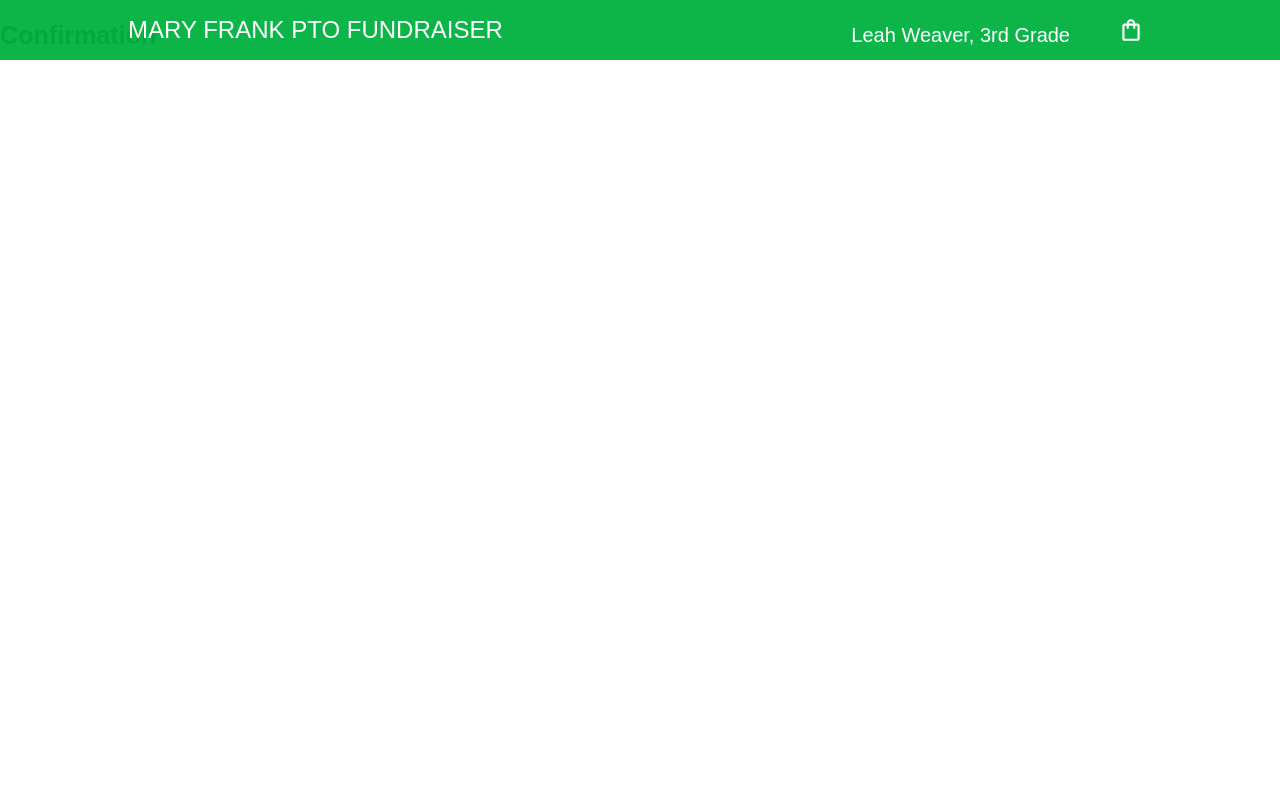
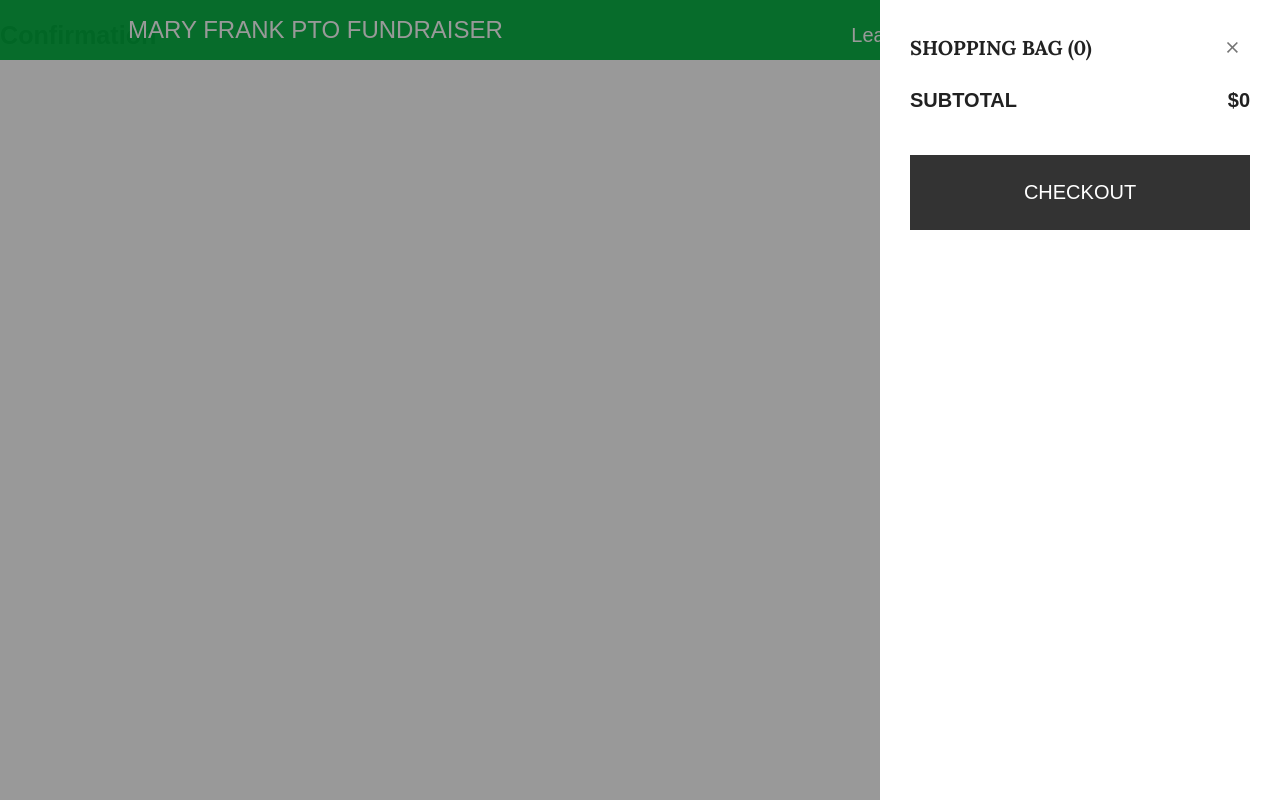
Before and after one commit to stepweaver/fundraiser, a React (Vite) app: page /checkout/confirmation in a window 1280 px wide. Both pictures are taken after a click on the button 1131 px from the left and 30 px from the top of the page. Built offline with nearby package versions, Linux system fonts and the light colour scheme.

Commit message:
Create CartMenu component

```diff
--- a/src/App.jsx
+++ b/src/App.jsx
@@ -9,6 +9,7 @@ import Home from './pages/home/Home';
 import Checkout from './pages/checkout/Checkout';
 import Confirmation from './pages/checkout/Confirmation';
 import Navbar from './pages/global/Navbar';
+import CartMenu from './pages/global/CartMenu';
 
 const ScrollToTop = () => {
   const { pathname } = useLocation();
@@ -31,6 +32,7 @@ function App() {
           <Route path='checkout' element={<Checkout />} />
           <Route path='checkout/confirmation' element={<Confirmation />} />
         </Routes>
+        <CartMenu />
       </Router>
     </div>
   );
--- /dev/null
+++ b/src/pages/global/CartMenu.jsx
@@ -0,0 +1,172 @@
+import { Box, Button, Divider, IconButton, Typography } from '@mui/material';
+import { useSelector, useDispatch } from 'react-redux';
+import CloseIcon from '@mui/icons-material/Close';
+import AddIcon from '@mui/icons-material/Add';
+import RemoveIcon from '@mui/icons-material/Remove';
+import styled from '@emotion/styled';
+import { shades } from '../../theme';
+import {
+  decreaseCount,
+  increaseCount,
+  removeFromCart,
+  setIsCartOpen
+} from '../../state';
+import { useNavigate } from 'react-router-dom';
+
+const FlexBox = styled(Box)`
+  display: flex;
+  justify-content: space-between;
+  align-items: center;
+`;
+
+const CartMenu = () => {
+  const navigate = useNavigate();
+  const dispatch = useDispatch();
+  const cart = useSelector((state) => state.cart.cart);
+  const isCartOpen = useSelector((state) => state.cart.isCartOpen);
+
+  const totalPrice = cart.reduce((total, item) => {
+    return total + item.count * item.attributes.price;
+  }, 0);
+
+  return (
+    <Box // Overlay
+      display={isCartOpen ? 'block' : 'none'}
+      backgroundColor='rgba(0, 0, 0, 0.4)'
+      position='fixed'
+      zIndex={10}
+      width='100%'
+      height='100%'
+      left='0'
+      top='0'
+      overflow='auto'
+    >
+      {/* MODAL */}
+      <Box
+        position='fixed'
+        right='0'
+        bottom='0'
+        width='max(400px, 30%)'
+        height='100%'
+        backgroundColor='white'
+      >
+        <Box padding='30px' overflow='auto' height='100%'>
+          {/* HEADER */}
+          <FlexBox mb='15px'>
+            <Typography variant='h3' fontWeight='bold'>
+              SHOPPING BAG ({cart.length})
+            </Typography>
+            <IconButton onClick={() => dispatch(setIsCartOpen(false))}>
+              <CloseIcon />
+            </IconButton>
+          </FlexBox>
+          {/* CART LIST */}
+          <Box>
+            {cart.map((item) => {
+              const imageUrl =
+                item.attributes.image.data[0]?.attributes?.formats?.medium
+                  ?.url ||
+                item.attributes.image.data[0]?.attributes?.formats?.small
+                  ?.url ||
+                item.attributes.image.data[0]?.attributes?.formats?.thumbnail
+                  ?.url ||
+                '';
+              return (
+                <Box key={`${item.attributes.name}-${item.id}`}>
+                  <FlexBox p='15px 0'>
+                    <Box flex='1 1 40%'>
+                      <img
+                        alt={item.attributes.name}
+                        style={{
+                          width: '100%',
+                          height: 'auto',
+                          objectFit: 'cover'
+                        }}
+                        src={`http://localhost:1337${imageUrl}`}
+                      />
+                    </Box>
+                    <Box flex='1 1 60%' ml='15px'>
+                      {/* ITEM NAME */}
+                      <FlexBox mb='5px'>
+                        <Typography fontWeight='bold'>
+                          {item.attributes.name}
+                        </Typography>
+                        <IconButton
+                          onClick={() =>
+                            dispatch(removeFromCart({ id: item.id }))
+                          }
+                        >
+                          <CloseIcon />
+                        </IconButton>
+                      </FlexBox>
+                      <Typography>{item.attributes.description}</Typography>
+                      {/* AMOUNT */}
+                      <FlexBox m='15px 0'>
+                        <Box
+                          display='flex'
+                          alignItems='center'
+                          border={`1.5px solid ${shades.neutral[500]}`}
+                        >
+                          <IconButton
+                            onClick={() =>
+                              dispatch(decreaseCount({ id: item.id }))
+                            }
+                          >
+                            <RemoveIcon />
+                          </IconButton>
+                          <Typography>{item.count}</Typography>
+                          <IconButton
+                            onClick={() =>
+                              dispatch(increaseCount({ id: item.id }))
+                            }
+                          >
+                            <AddIcon />
+                          </IconButton>
+                        </Box>
+                        {/* PRICE */}
+                        <Typography fontWeight='bold' sx={{ fontSize: '24px' }}>
+                          ${item.attributes.price * item.count}
+                        </Typography>
+                      </FlexBox>
+                    </Box>
+                  </FlexBox>
+                  <Divider />
+                </Box>
+              );
+            })}
+          </Box>
+          {/* ACTIONS */}
+          <Box m='20px 0'>
+            <FlexBox m='20px 0'>
+              <Typography fontWeight='bold' sx={{ fontSize: '20px' }}>
+                SUBTOTAL
+              </Typography>
+              <Typography fontWeight='bold' sx={{ fontSize: '20px' }}>
+                ${totalPrice}
+              </Typography>
+            </FlexBox>
+            <Button
+              sx={{
+                backgroundColor: shades.primary[400],
+                color: 'white',
+                borderRadius: '0',
+                minWidth: '100%',
+                padding: '20px 40px',
+                m: '20px 0',
+                fontSize: '20px'
+              }}
+              onClick={() => {
+                dispatch(setIsCartOpen(false));
+                navigate('/checkout');
+              }}
+            >
+              CHECKOUT
+            </Button>
+          </Box>
+        </Box>
+      </Box>
+    </Box>
+  );
+};
+
+export default CartMenu;
```
